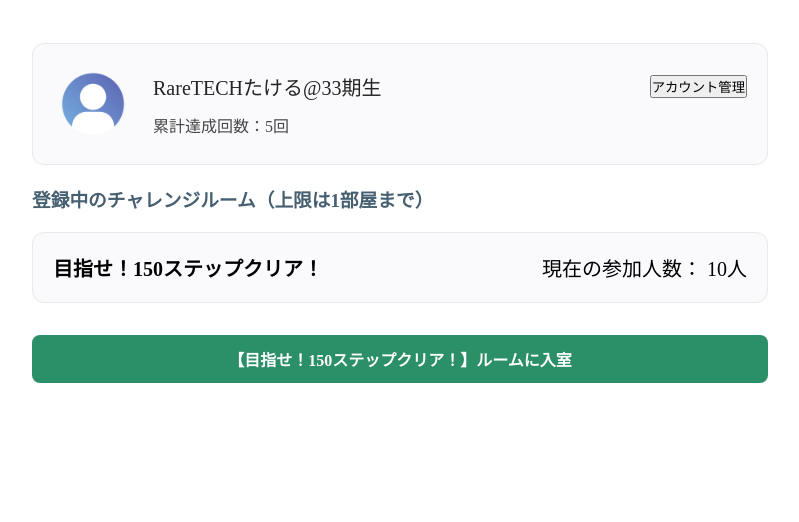
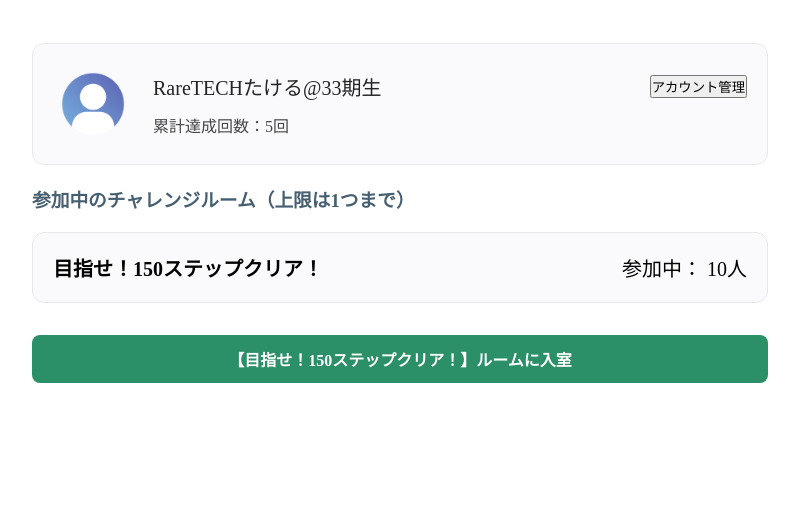
Before and after one commit to tmk581983-png/F_team, a Flask app: page /mypage/ in a window 1280 px wide. Shown: the part 247-769 px from the top of the page, without its empty margins (240-1039 px from the left). Run offline with Flask 2, Linux system fonts and the light colour scheme.

Commit message:
マイページ画面のルーム情報と遷移処理を修正

```diff
--- a/app/routes/mypage.py
+++ b/app/routes/mypage.py
@@ -8,7 +8,7 @@ def index():
 
     # TODO: user_idをもとに参加中のルーム情報をDBから取得する
     joined_room = {
-        "id": "room_01",
+        "id": "1",
         "name": "目指せ！150ステップクリア！",
         "member_count": 10,
     }
--- a/app/templates/mypage.html
+++ b/app/templates/mypage.html
@@ -32,17 +32,17 @@
         </div>
       </div>
 
-      <h3 class="section-title">登録中のチャレンジルーム（上限は1部屋まで）</h3>
+      <h3 class="section-title">参加中のチャレンジルーム（上限は1つまで）</h3>
 
       <div class="card">
         <div class="room-detail">
           <h4>{{ joined_room.name }}</h4>
-          <p class="participant-count">現在の参加人数： {{ joined_room.member_count }}人</p>
+          <p class="participant-count">参加中： {{ joined_room.member_count }}人</p>
         </div>
       </div>
 
       <div class="enter-room-container">
-        <a class="enter-room-button" href="{{ url_for('post.posts_view', room_id=joined_room.id) }}">【{{ joined_room.name }}】ルームに入室</a>
+        <a class="enter-room-button" href="{{ url_for('challenge.room', room_id=joined_room.id) }}">【{{ joined_room.name }}】ルームに入室</a>
       </div>
     </div>
   </div>
```
